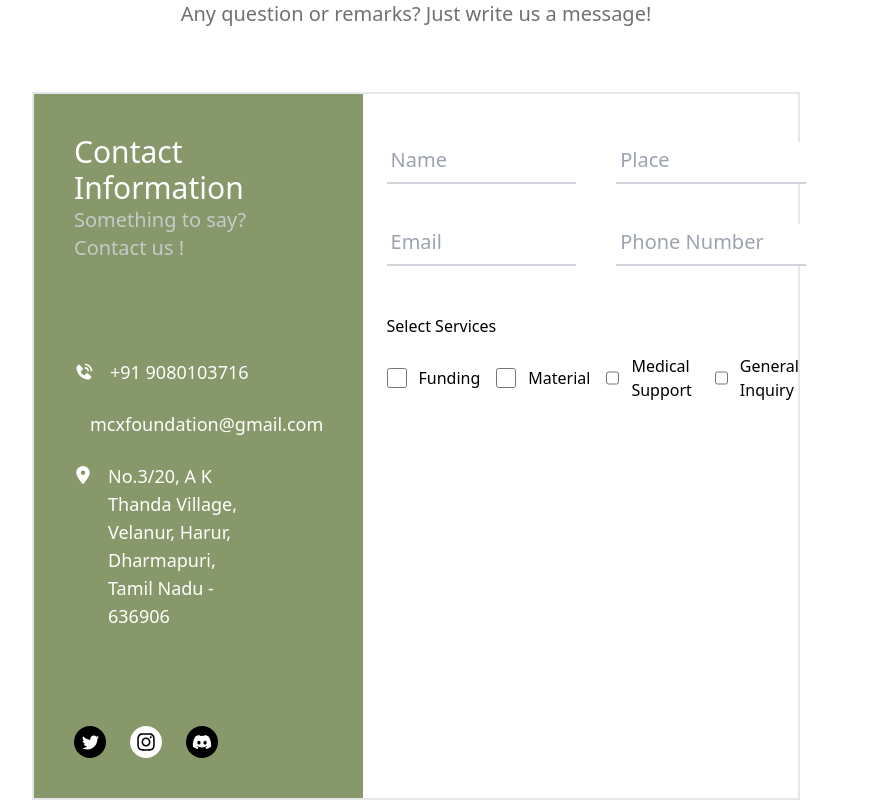
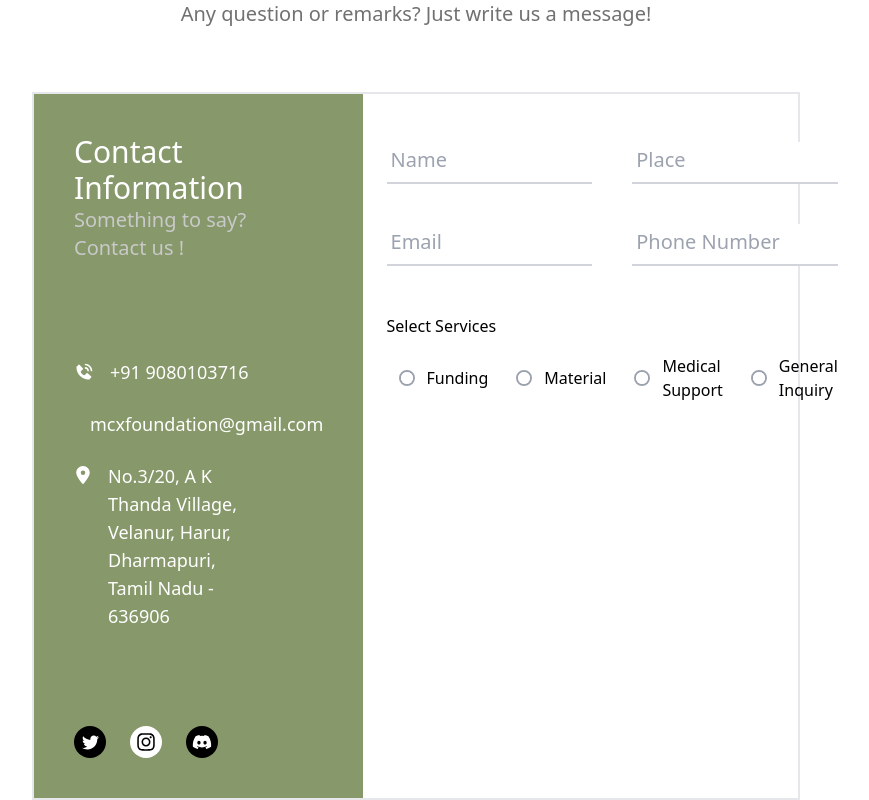
Before and after one commit to SaiDushyant/mcx, a React (Create React App) app: page /#/ in a window 1280 px wide. Shown: the part 2448-3248 px from the top of the page, without its empty margins (224-1093 px from the left). Built offline with nearby package versions, Linux system fonts and the light colour scheme.

Commit message:
Still need some changes to the right side of the contact form

```diff
--- a/src/pages/Home.js
+++ b/src/pages/Home.js
@@ -330,39 +330,55 @@ const Home = () => {
               <h1>Select Services</h1>
 
               <div className="mt-4 flex gap-4 items-center justify-center">
-                <label className="flex items-center space-x-3">
+                {/* Funding Checkbox */}
+                <label className="flex items-center space-x-3 cursor-pointer">
                   <input
                     type="checkbox"
-                    className="w-5 h-5 border-2 border-gray-400 rounded-full"
                     id="funding"
+                    className="hidden peer" // Hide the default checkbox, but allow it to be controlled
                   />
+                  <span className="w-4 h-4 border-2 border-gray-400 rounded-full flex items-center justify-center peer-checked:bg-orange-500">
+                    <span className="w-3 h-3 bg-white rounded-full peer-checked:bg-orange-500"></span>
+                  </span>
                   <span>Funding</span>
                 </label>
 
-                <label className="flex items-center space-x-3">
+                {/* Material Checkbox */}
+                <label className="flex items-center space-x-3 cursor-pointer">
                   <input
                     type="checkbox"
-                    className="w-5 h-5 border-2 border-gray-400 rounded-full"
                     id="material"
+                    className="hidden peer" // Hide the default checkbox, but allow it to be controlled
                   />
+                  <span className="w-4 h-4 border-2 border-gray-400 rounded-full flex items-center justify-center peer-checked:bg-orange-500">
+                    <span className="w-3 h-3 bg-white rounded-full peer-checked:bg-orange-500"></span>
+                  </span>
                   <span>Material</span>
                 </label>
 
-                <label className="flex items-center space-x-3">
+                {/* Medical Support Checkbox */}
+                <label className="flex items-center space-x-3 cursor-pointer">
                   <input
                     type="checkbox"
-                    className="w-5 h-5 border-2 border-gray-400 rounded-full"
                     id="medical"
+                    className="hidden peer" // Hide the default checkbox, but allow it to be controlled
                   />
+                  <span className="w-4 h-4 border-2 border-gray-400 rounded-full flex items-center justify-center peer-checked:bg-orange-500">
+                    <span className="w-3 h-3 bg-white rounded-full peer-checked:bg-orange-500"></span>
+                  </span>
                   <span>Medical Support</span>
                 </label>
 
-                <label className="flex items-center space-x-3">
+                {/* General Inquiry Checkbox */}
+                <label className="flex items-center space-x-3 cursor-pointer">
                   <input
                     type="checkbox"
-                    className="w-5 h-5 border-2 border-gray-400 rounded-full"
                     id="inquiry"
+                    className="hidden peer" // Hide the default checkbox, but allow it to be controlled
                   />
+                  <span className="w-4 h-4 border-2 border-gray-400 rounded-full flex items-center justify-center peer-checked:bg-orange-500">
+                    <span className="w-3 h-3 bg-white rounded-full peer-checked:bg-orange-500"></span>
+                  </span>
                   <span>General Inquiry</span>
                 </label>
               </div>
```
